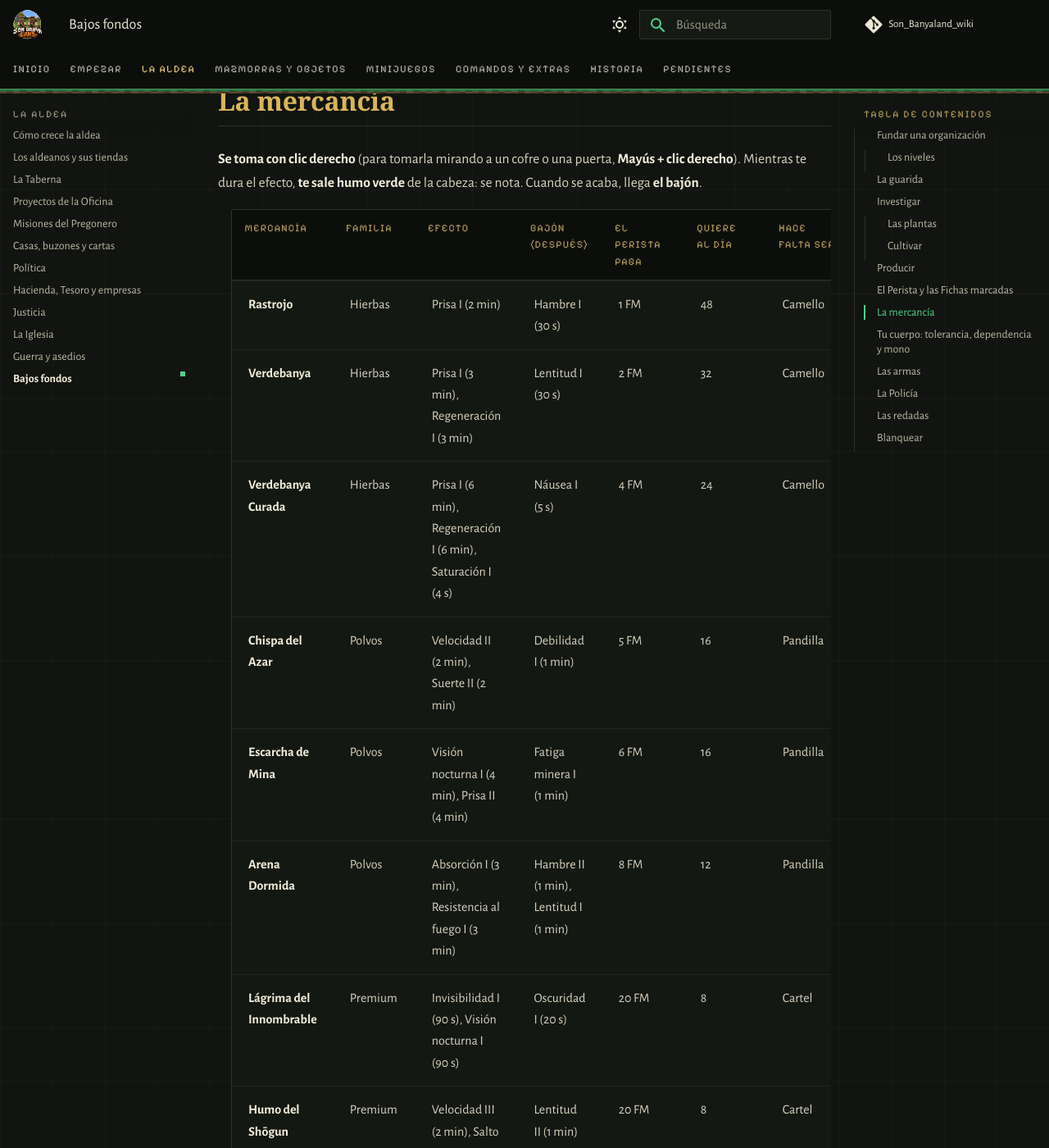
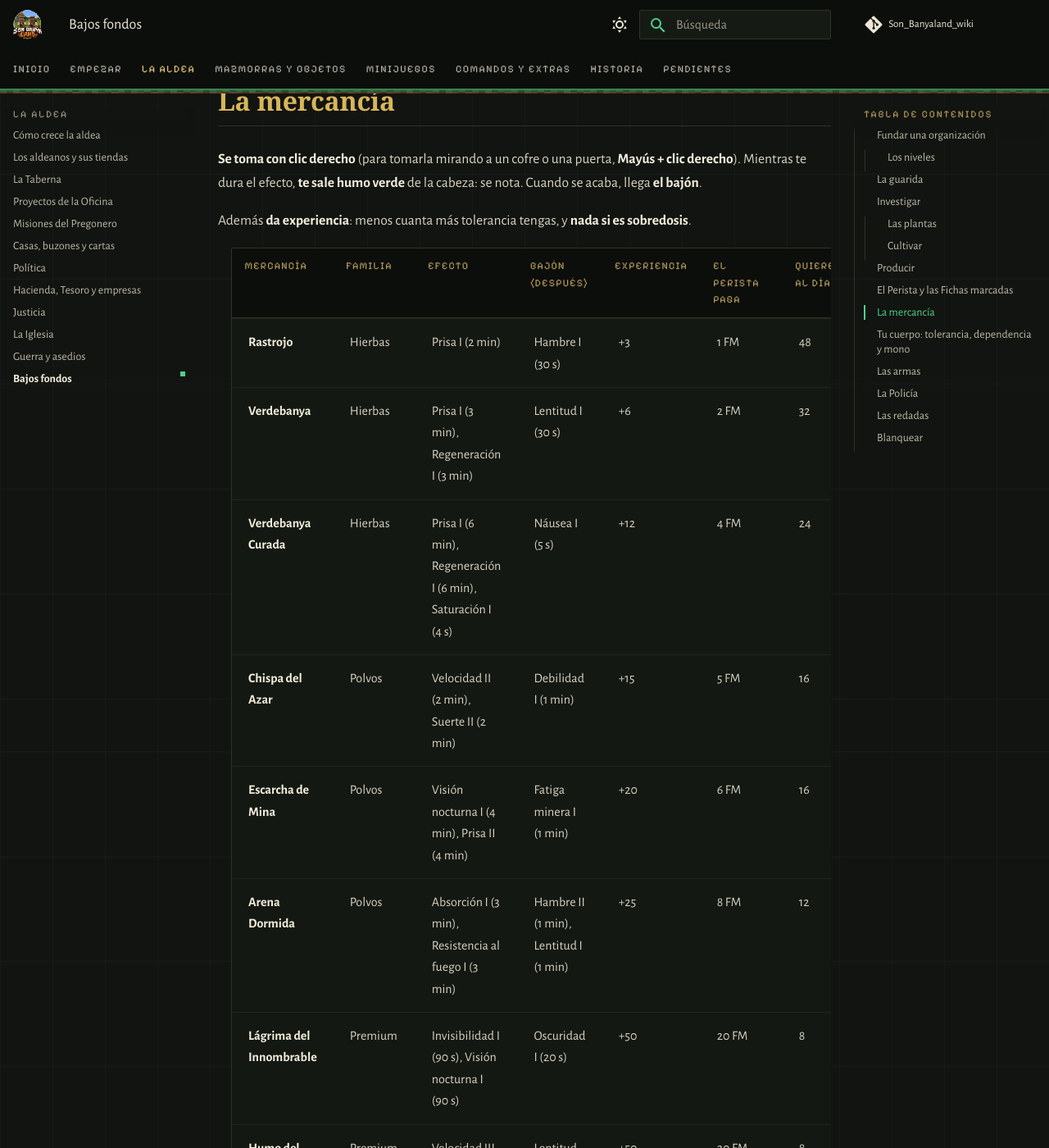
Before and after one commit to PigPilgrim/Son_Banyaland_wiki, an MkDocs documentation site: the page built from docs/crimen.md, in a window 1280 px wide and 1400 px high, scrolled down 5193 px. Shown: the whole window at 82% size. Built offline with MkDocs 1.6.1 and Material for MkDocs 9.7.7, drawn with Linux system fonts in a browser that asks for light colours; some web fonts are replaced; comment, search, counter and statistics services are not loaded.

Commit message:
La mercancía da experiencia; los impuestos empiezan al 0 %
Co-Authored-By: Claude Opus 5.5 <noreply@anthropic.com>

```diff
--- a/docs/_generado/crimen_mercancia.md
+++ b/docs/_generado/crimen_mercancia.md
@@ -1,11 +1,11 @@
-| Mercancía | Familia | Efecto | Bajón (después) | El Perista paga | Quiere al día | Hace falta ser |
-|---|---|---|---|---|---|---|
-| **Rastrojo** | Hierbas | Prisa I (2 min) | Hambre I (30 s) | 1 FM | 48 | Camello |
-| **Verdebanya** | Hierbas | Prisa I (3 min), Regeneración I (3 min) | Lentitud I (30 s) | 2 FM | 32 | Camello |
-| **Verdebanya Curada** | Hierbas | Prisa I (6 min), Regeneración I (6 min), Saturación I (4 s) | Náusea I (5 s) | 4 FM | 24 | Camello |
-| **Chispa del Azar** | Polvos | Velocidad II (2 min), Suerte II (2 min) | Debilidad I (1 min) | 5 FM | 16 | Pandilla |
-| **Escarcha de Mina** | Polvos | Visión nocturna I (4 min), Prisa II (4 min) | Fatiga minera I (1 min) | 6 FM | 16 | Pandilla |
-| **Arena Dormida** | Polvos | Absorción I (3 min), Resistencia al fuego I (3 min) | Hambre II (1 min), Lentitud I (1 min) | 8 FM | 12 | Pandilla |
-| **Lágrima del Innombrable** | Premium | Invisibilidad I (90 s), Visión nocturna I (90 s) | Oscuridad I (20 s) | 20 FM | 8 | Cartel |
-| **Humo del Shōgun** | Premium | Velocidad III (2 min), Salto II (2 min), Caída lenta I (2 min) | Lentitud II (1 min) | 20 FM | 8 | Cartel |
-| **Sol de Medianoche** | Premium | Fuerza I (3 min), Velocidad II (3 min), Absorción II (3 min) | Debilidad II (2 min), Hambre III (2 min) | 24 FM | 8 | Cartel |
+| Mercancía | Familia | Efecto | Bajón (después) | Experiencia | El Perista paga | Quiere al día | Hace falta ser |
+|---|---|---|---|---|---|---|---|
+| **Rastrojo** | Hierbas | Prisa I (2 min) | Hambre I (30 s) | +3 | 1 FM | 48 | Camello |
+| **Verdebanya** | Hierbas | Prisa I (3 min), Regeneración I (3 min) | Lentitud I (30 s) | +6 | 2 FM | 32 | Camello |
+| **Verdebanya Curada** | Hierbas | Prisa I (6 min), Regeneración I (6 min), Saturación I (4 s) | Náusea I (5 s) | +12 | 4 FM | 24 | Camello |
+| **Chispa del Azar** | Polvos | Velocidad II (2 min), Suerte II (2 min) | Debilidad I (1 min) | +15 | 5 FM | 16 | Pandilla |
+| **Escarcha de Mina** | Polvos | Visión nocturna I (4 min), Prisa II (4 min) | Fatiga minera I (1 min) | +20 | 6 FM | 16 | Pandilla |
+| **Arena Dormida** | Polvos | Absorción I (3 min), Resistencia al fuego I (3 min) | Hambre II (1 min), Lentitud I (1 min) | +25 | 8 FM | 12 | Pandilla |
+| **Lágrima del Innombrable** | Premium | Invisibilidad I (90 s), Visión nocturna I (90 s) | Oscuridad I (20 s) | +50 | 20 FM | 8 | Cartel |
+| **Humo del Shōgun** | Premium | Velocidad III (2 min), Salto II (2 min), Caída lenta I (2 min) | Lentitud II (1 min) | +50 | 20 FM | 8 | Cartel |
+| **Sol de Medianoche** | Premium | Fuerza I (3 min), Velocidad II (3 min), Absorción II (3 min) | Debilidad II (2 min), Hambre III (2 min) | +60 | 24 FM | 8 | Cartel |
--- a/docs/crimen.md
+++ b/docs/crimen.md
@@ -91,6 +91,8 @@ Con Walter Brick → **El Perista**: compra la mercancía y paga en **Fichas mar
 **Se toma con clic derecho** (para tomarla mirando a un cofre o una puerta, **Mayús + clic derecho**). Mientras te
 dura el efecto, **te sale humo verde** de la cabeza: se nota. Cuando se acaba, llega **el bajón**.
 
+Además **da experiencia**: menos cuanta más tolerancia tengas, y **nada si es sobredosis**.
+
 --8<-- "_generado/crimen_mercancia.md"
 
 En los minijuegos no se puede tomar nada.
--- a/docs/hacienda.md
+++ b/docs/hacienda.md
@@ -17,6 +17,8 @@ El Alcalde puede usar el Tesoro para pagar **la parte de chips de los proyectos*
 su Despacho:
 
 --8<-- "_generado/impuestos.md"
+
+Todos empiezan **al 0 %**: hasta que el Alcalde los suba, Hacienda no cobra nada.
 
 - **Sobre premios:** se descuenta solo al cobrar el premio.
 - **A los ricos:** **solo cuenta lo que hay en los buzones de tus casas** (ver [Casas](casas.md#el-buzon)). Se suman
--- a/generar.py
+++ b/generar.py
@@ -568,8 +568,8 @@ def crimen_tablas():
     escribir("crimen_niveles.md", tabla(["Nivel", "Miembros (máx.)", "Tandas a la vez", "Mercancía al día", "Matas plantadas (máx.)", "Para llegar"], [
         (f"**{n['nombre']}**", n["max"], n["tandas"], n["produccion"], n["matas"], requisitos(n)) for n in crimen.NIVELES]))
     invest = {i["id"]: i for i in crimen.INVESTIGACION}
-    escribir("crimen_mercancia.md", tabla(["Mercancía", "Familia", "Efecto", "Bajón (después)", "El Perista paga", "Quiere al día", "Hace falta ser"], [
-        (f"**{d['nombre']}**", crimen.FAMILIAS[d["familia"]], efectos(d["buenos"]), efectos(d["malos"]),
+    escribir("crimen_mercancia.md", tabla(["Mercancía", "Familia", "Efecto", "Bajón (después)", "Experiencia", "El Perista paga", "Quiere al día", "Hace falta ser"], [
+        (f"**{d['nombre']}**", crimen.FAMILIAS[d["familia"]], efectos(d["buenos"]), efectos(d["malos"]), f"+{d['xp']}",
          f"{d['precio']} FM", d["demanda"], niveles[invest[d["id"]]["nivel"]]) for d in crimen.DROGAS]))
     edad = {"épica": "hierro", "legendaria": "diamante"}
     escribir("crimen_armas.md", tabla(["Arma", "Rareza", "Qué hace", "Se puede usar desde", "Hace falta ser"], [
```
Also changed, not shown: docs/_generado/impuestos.md (+3 -3 lines).
